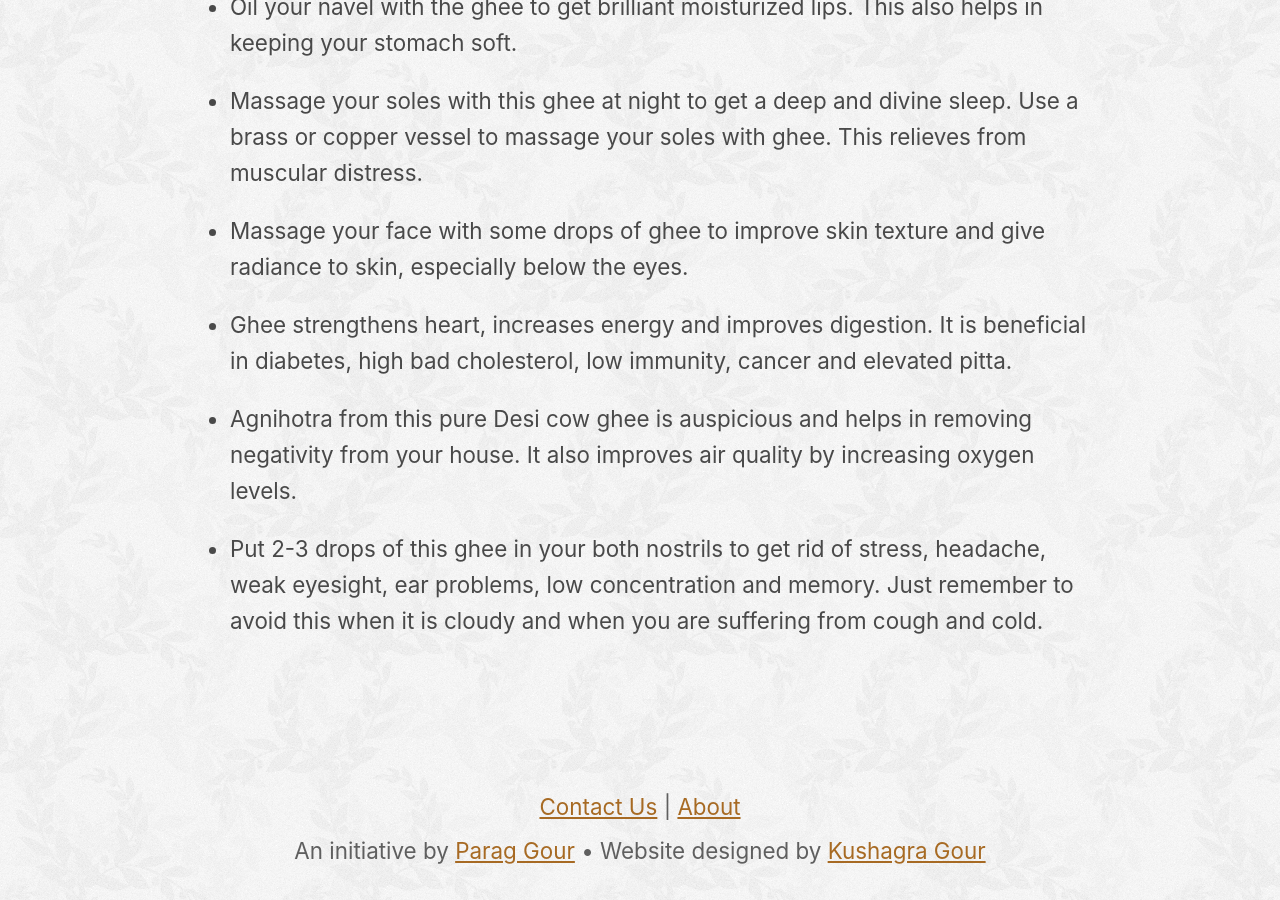
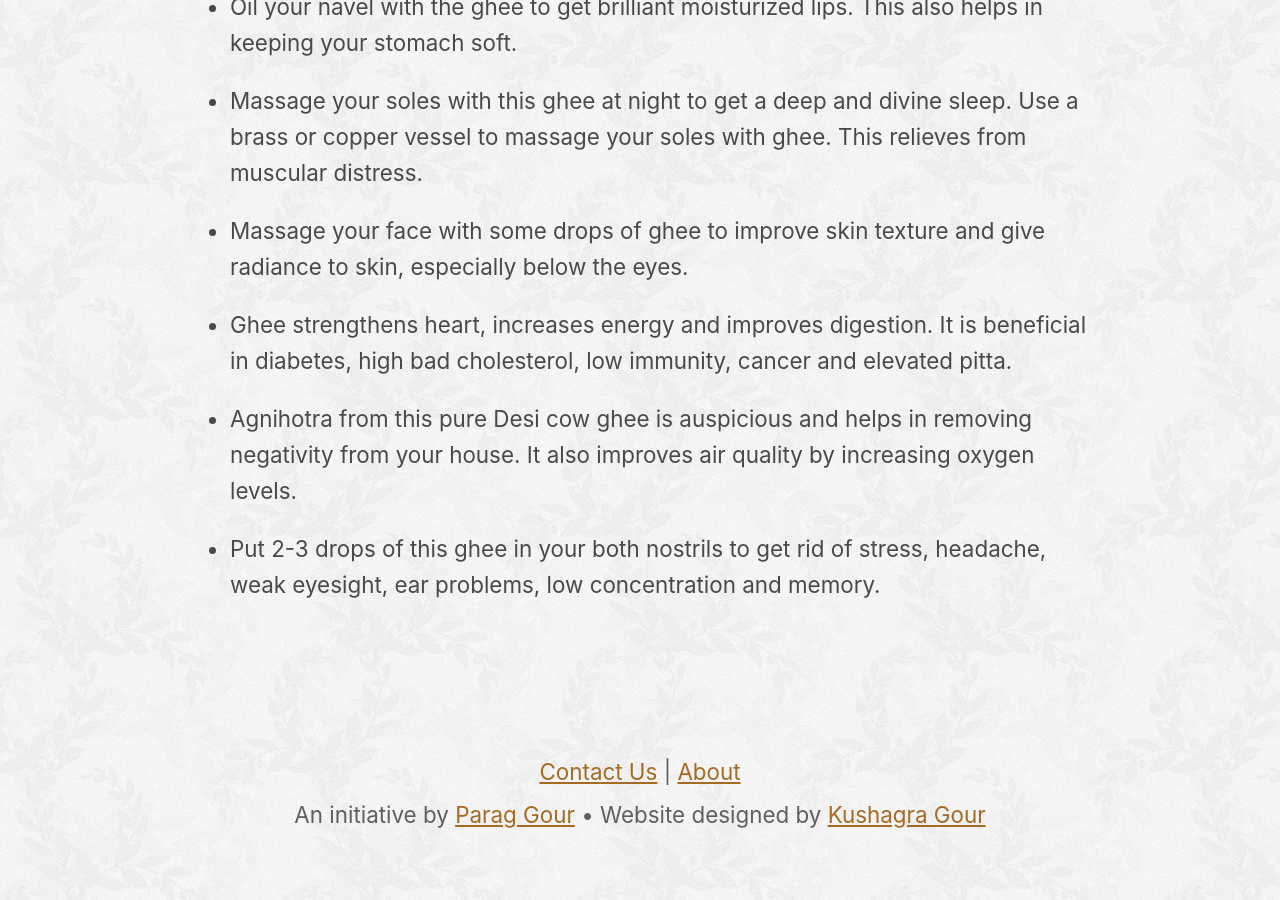
Before and after one commit to prakritee/prakritee.github.io, a Jekyll site: the page built from products/a2-cow-ghee.md, in a window 1280 px wide and 900 px high, scrolled down 1625 px. Built offline with Jekyll 4.4.1, drawn with Linux system fonts in a browser that asks for light colours.

Commit message:
update usage

```diff
--- a/products/a2-cow-ghee.md
+++ b/products/a2-cow-ghee.md
@@ -22,4 +22,4 @@ Ghee has great medicinal properties which help us in preventing many diseases. S
 
 - Agnihotra from this pure Desi cow ghee is auspicious and helps in removing negativity from your house. It also improves air quality by increasing oxygen levels.
 
-- Put 2-3 drops of this ghee in your both nostrils to get rid of stress, headache, weak eyesight, ear problems, low concentration and memory. Just remember to avoid this when it is cloudy and when you are suffering from cough and cold.
+- Put 2-3 drops of this ghee in your both nostrils to get rid of stress, headache, weak eyesight, ear problems, low concentration and memory.
```
